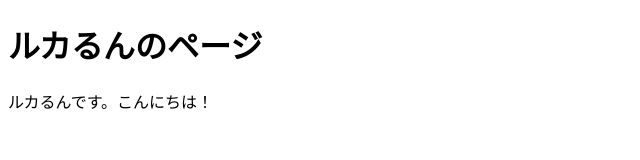
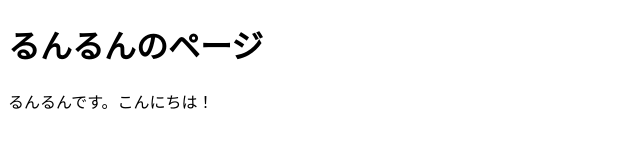
Before and after one commit to nishikatsu/nishikatsu.github.io, a plain HTML site: page index.html in a window 1280 px wide. Shown: the full height of the page, 0-640 px from the left. Drawn offline with Linux system fonts and the light colour scheme.

Commit message:
るんるんに変更

```diff
--- a/index.html
+++ b/index.html
@@ -7,9 +7,9 @@
 </head>
 <body>
 
-<h1>ルカるんのページ</h1>
+<h1>るんるんのページ</h1>
 
-<p>ルカるんです。こんにちは！</p>
+<p>るんるんです。こんにちは！</p>
 
 
 </body>
```
